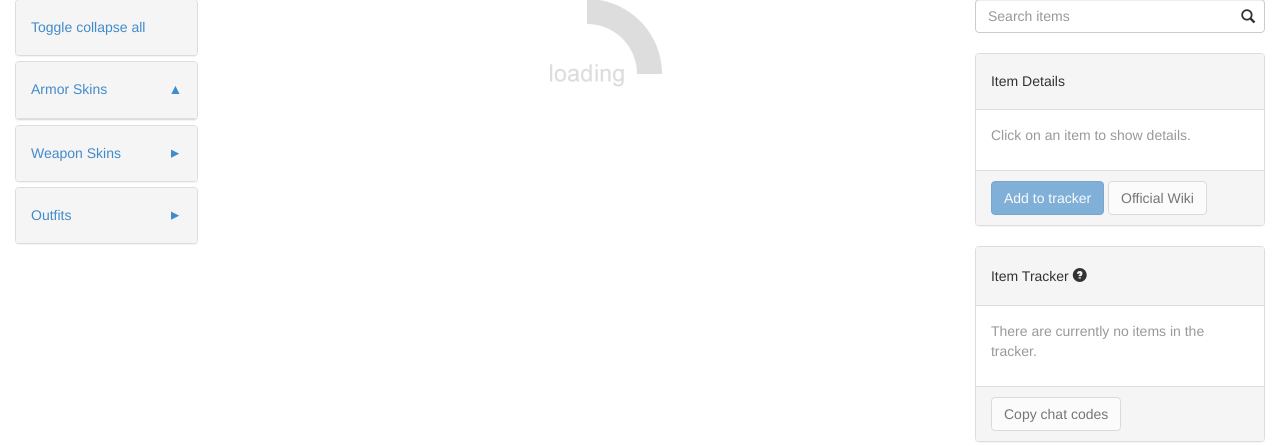
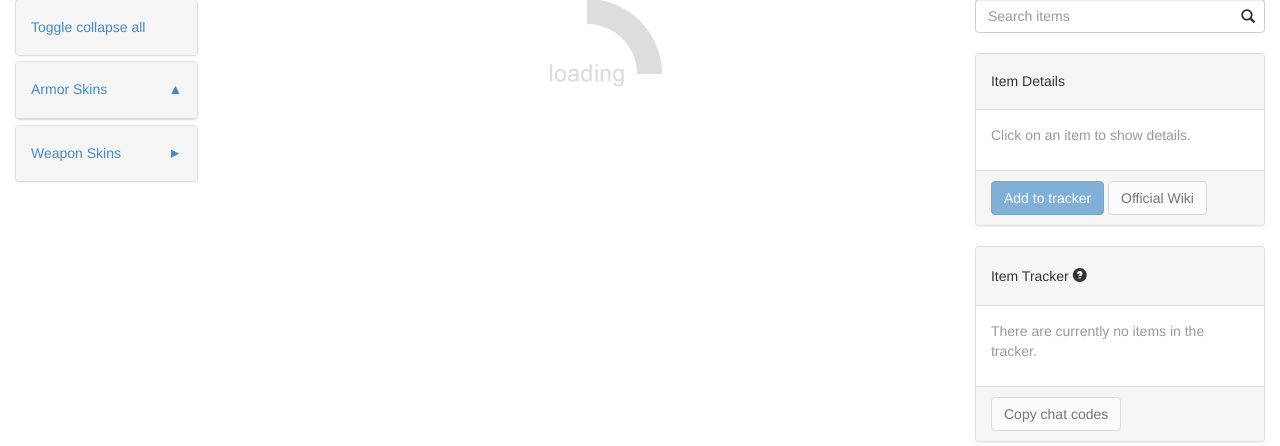
Before and after one commit to nightzirch/gw2wardrobe, a PHP site: page / in a window 1280 px wide. Shown: the part 275-721 px from the top of the page. Run offline with PHP 8.4, Linux system fonts and the light colour scheme.

Commit message:
Removed the Outfit menu

```diff
--- a/index.php
+++ b/index.php
@@ -83,7 +83,7 @@
 							</ul>
 						</div>
 
-						<div class="panel panel-default">
+						<!--<div class="panel panel-default">
 							<div class="panel-heading">
 								<h5>
 									<a href="#sortOutfit" class="collapsed" data-toggle="collapse" data-parent="#sortMenu">
@@ -99,7 +99,7 @@
 								<li class="list-group-item">Medium</li>
 								<li class="list-group-item">Heavy</li>
 							</ul>
-						</div>
+						</div>-->
 					</div>
 				</div>
 
```
